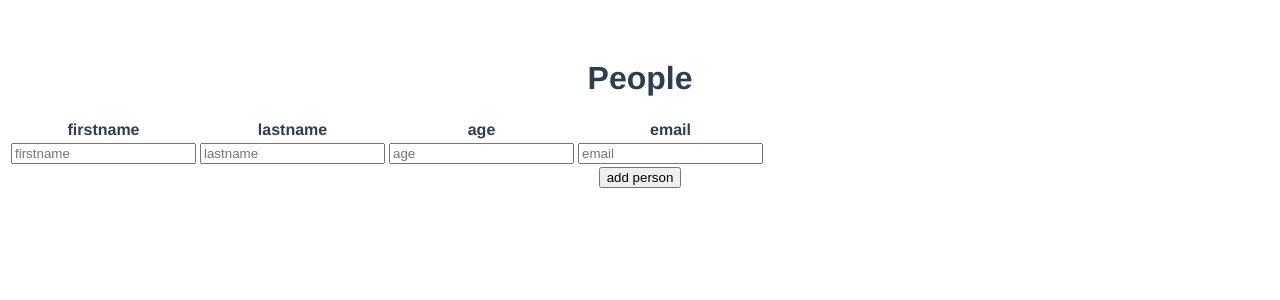
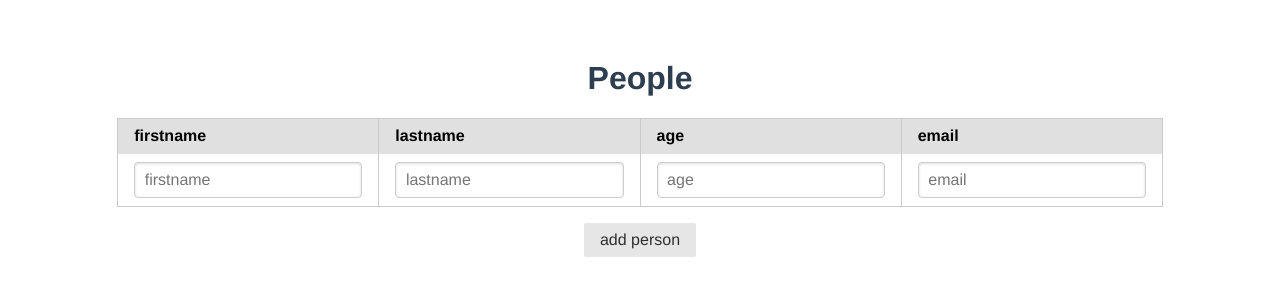
Before and after one commit to itggot-linus-styren/ntijoh-url, a Vue app: page / in a window 1280 px wide. Shown: the top 300 px of the page. Built offline with nearby package versions, Linux system fonts and the light colour scheme; what vuefire would draw is missing.

Commit message:
add purecss

```diff
--- a/public/index.html
+++ b/public/index.html
@@ -6,6 +6,7 @@
     <meta name="viewport" content="width=device-width,initial-scale=1.0">
     <link rel="icon" href="<%= BASE_URL %>favicon.ico">
     <title><%= htmlWebpackPlugin.options.title %></title>
+    <link rel="stylesheet" href="https://unpkg.com/purecss@2.0.6/build/pure-min.css" integrity="sha384-Uu6IeWbM+gzNVXJcM9XV3SohHtmWE+3VGi496jvgX1jyvDTXfdK+rfZc8C1Aehk5" crossorigin="anonymous">
   </head>
   <body>
     <noscript>
--- a/src/components/PeopleTable.vue
+++ b/src/components/PeopleTable.vue
@@ -1,7 +1,8 @@
 <template>
   <div>
     <h1>People</h1>
-    <table>
+    <form class="pure-form">
+      <table class="pure-table">
         <thead>
           <th>firstname</th>
           <th>lastname</th>
@@ -17,7 +18,8 @@
           </tr>
         </tbody>
       </table>
-    <button>add person</button>
+    </form>
+    <button class="pure-button">add person</button>
   </div>
 </template>
 
@@ -38,5 +40,7 @@ export default {
 </script>
 
 <style>
-
+table {
+  margin: 16px auto;
+}
 </style>
```
Lines whose indentation alone changed are shown as unchanged.
